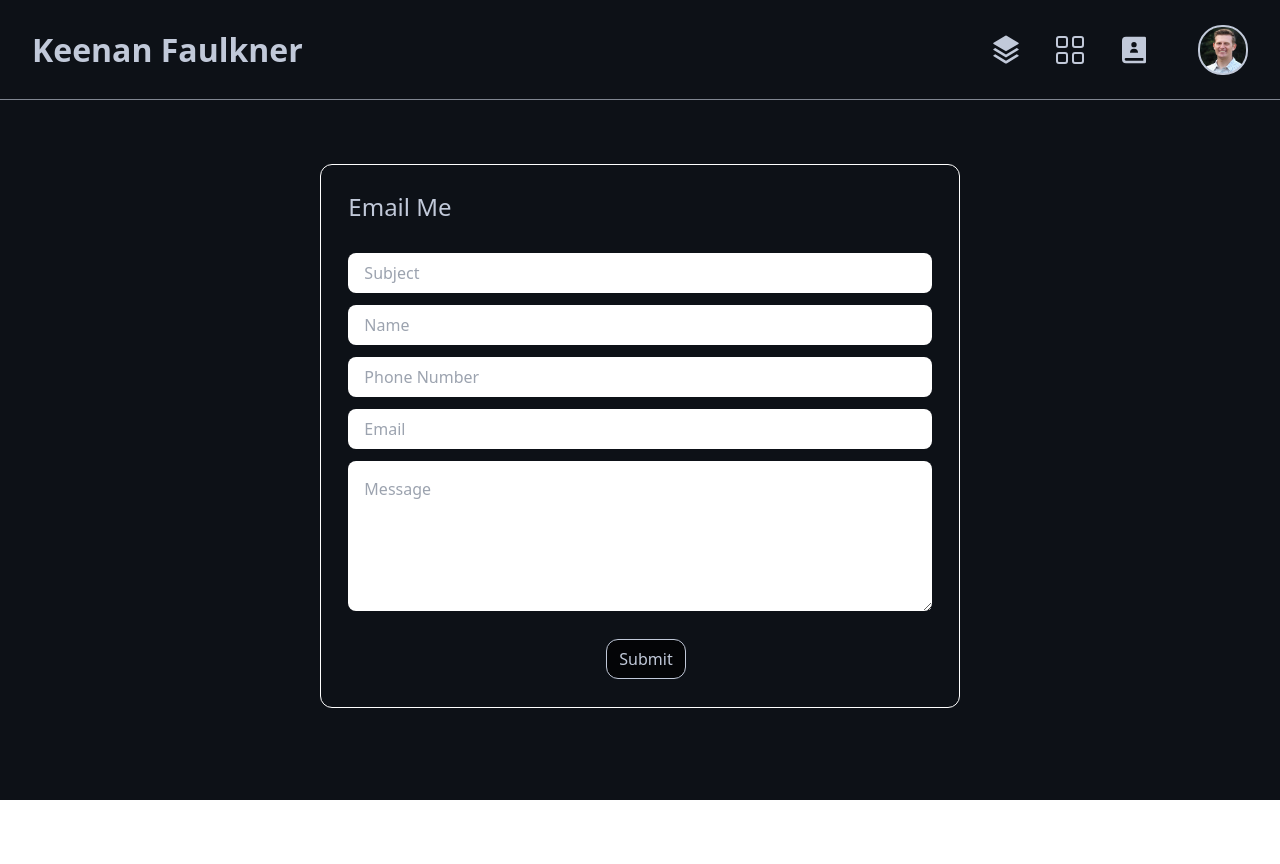
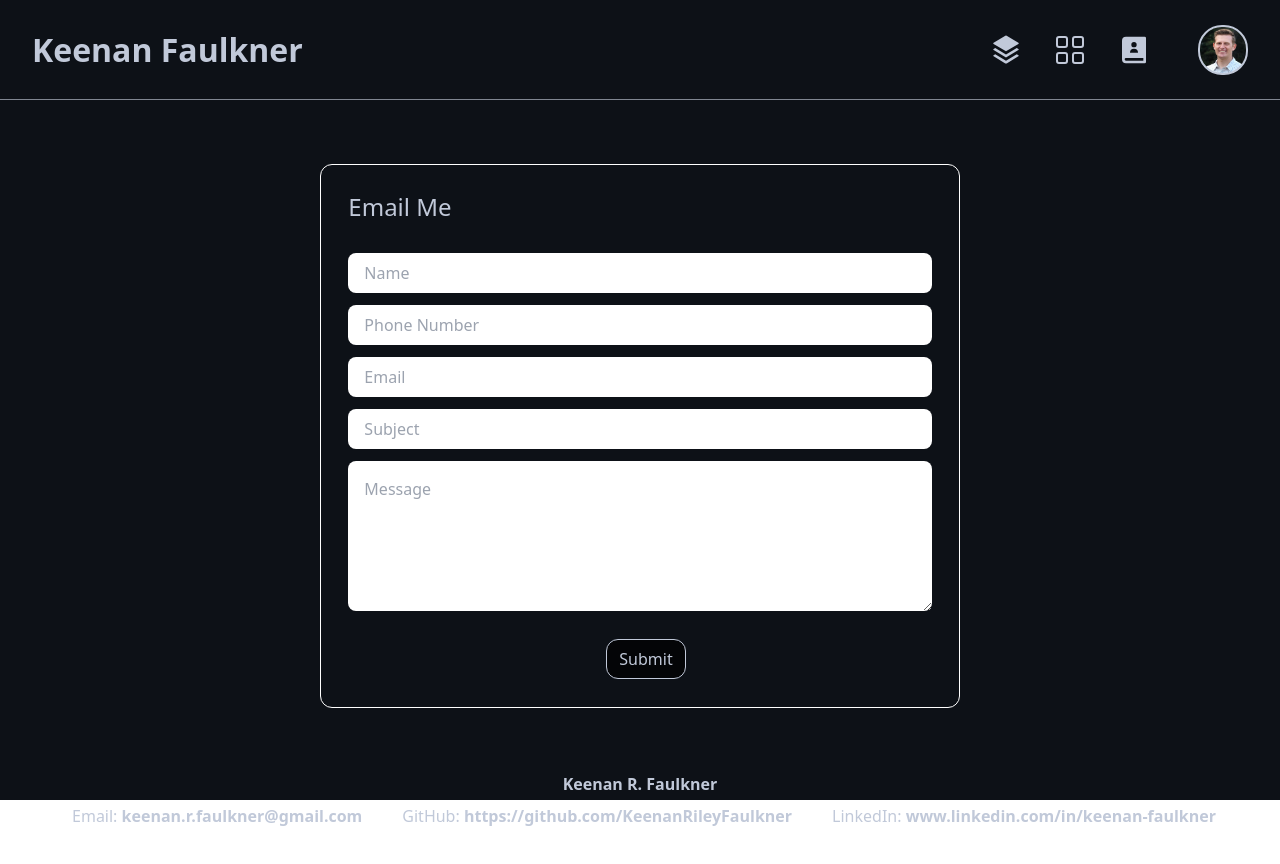
Before and after one commit to KeenanRileyFaulkner/KeenanRileyFaulkner.github.io, a React (Create React App) app: page / in a window 1280 px wide. Both pictures are taken after a click on the icon 1134 px from the left and 49 px from the top of the page. Shown: the top 864 px of the page. Before the commit the page ends 800 px from the top, so only its background shows below. Built offline with nearby package versions, Linux system fonts and the light colour scheme; no server answers.

Commit message:
Added checks to form submit and section for contact information

```diff
--- a/src/components/Contact.js
+++ b/src/components/Contact.js
@@ -2,30 +2,50 @@ import emailjs from '@emailjs/browser';
 const {REACT_APP_PUBLIC_KEY, REACT_APP_TEMPLATE_ID, REACT_APP_SERVICE_ID} = process.env
 
 const Contact = () => {
+
     const handleSubmit = (e) => {
         e.preventDefault();
 
-        emailjs
+        let validInputs = true;
+        document.querySelectorAll('input').forEach(input => {
+            if(input.value === '') {
+                validInputs = false;
+                alert(`You must include a valid ${input.name} in your submission`);
+            }
+        });
+
+        if(validInputs) {
+            emailjs
             .sendForm(REACT_APP_SERVICE_ID, REACT_APP_TEMPLATE_ID, e.target, REACT_APP_PUBLIC_KEY)
             .then((result) => {
                 alert('Message sent! I will get back to you shortly', result.text);
+                document.querySelectorAll('input').forEach((input) => input.value = '');
             },
                 (error) => {
                     alert('An error occurred. Please try again.', error.text);
             });
+        }
     }
 
     return (
-        <div className="pt-[100px] pb-10 flex justify-center items-center overflow-auto">
+        <div className="pt-[100px] pb-10 flex flex-col justify-center items-center overflow-auto">
             <form className="email-form" onSubmit={handleSubmit}>
                 <h2 className="email-form-element text-[18pt] text-[#c1c9d9] pl-0 mt-3">Email Me</h2>
-                <input placeholder="Subject" className="email-form-element mt-3" name="Subject" />
-                <input placeholder="Name" className="email-form-element" name="submitter_name" />
+                <input placeholder="Name" className="email-form-element mt-3" name="submitter_name" />
                 <input placeholder="Phone Number" className="email-form-element" name="phone" />
                 <input placeholder="Email" className="email-form-element" name="email" />
+                <input placeholder="Subject" className="email-form-element" name="Subject" />
                 <textarea placeholder="Message" className="email-form-element pt-4 h-[150px]" name="message" />
                 <button className="email-submit-btn" type="submit">Submit</button>
             </form>
+            <section className='min-w-[300px] flex flex-col justify-center items-center mt-16 text-[#c1c9d9]'>
+                <h1 className='w-[100%] ml-8 px-6 md:text-center md:mr-8 font-bold'>Keenan R. Faulkner</h1>
+                <div className='mt-2 flex flex-wrap px-4'>
+                    <span className='ml-6 pr-4'>Email:{" "}<span className='font-semibold'>keenan.r.faulkner@gmail.com</span></span>
+                    <span className='ml-6 pr-4'>GitHub:{" "}<span className='font-semibold'>https://github.com/KeenanRileyFaulkner</span></span>
+                    <span className='ml-6 pr-4'>LinkedIn:{" "}<span className='font-semibold'>www.linkedin.com/in/keenan-faulkner</span></span>
+                </div>
+            </section>
         </div>
     )
 }
```
